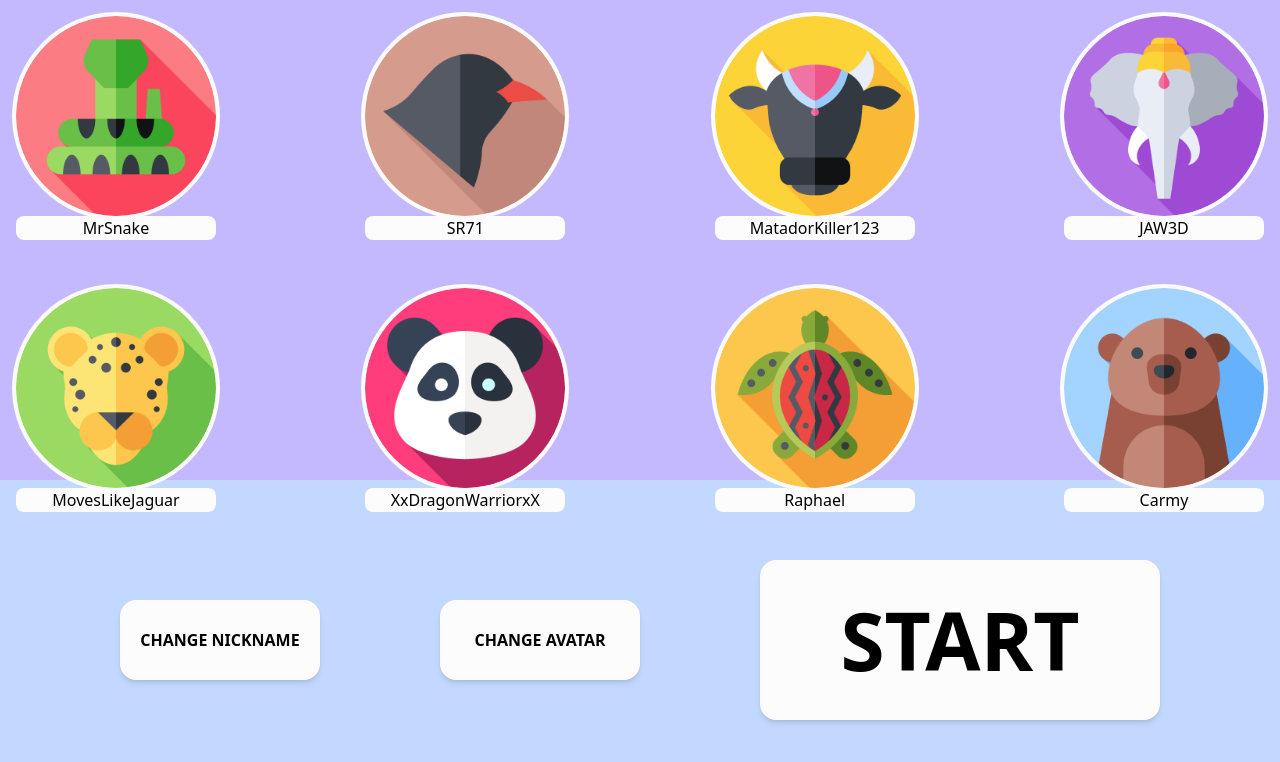
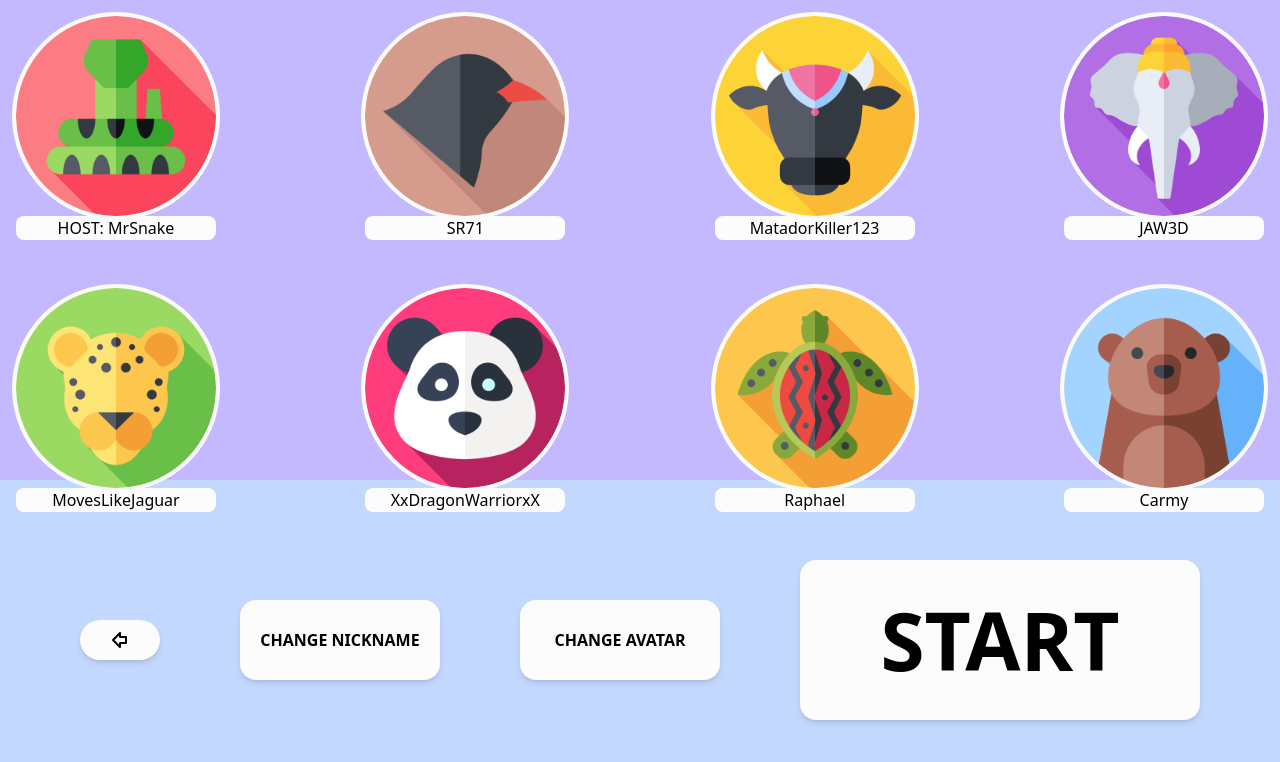
Before and after one commit to Isaiahak/SWE-Project-S25, a React (Vite) app in the folder frontend/swe-s25-project/: page /lobby in a window 1280 px wide. Shown: the top 762 px of the page. Built offline with nearby package versions, Linux system fonts and the light colour scheme; a web font is replaced by a local one.

Commit message:
Added host config and back button to return to the main menu

```diff
--- a/frontend/swe-s25-project/src/components/Player.tsx
+++ b/frontend/swe-s25-project/src/components/Player.tsx
@@ -1,12 +1,14 @@
-export default function Player({ avatar, nickname }) {
-  return (
+export default function Player({ isHost, avatar, nickname }) {
+    const host = isHost ? "HOST: " : "";
+
+    return (
     <div>
       <img
         className="size-50 bg-secondary rounded-full ring-4 shadow-sm hover:cursor-pointer"
         src={avatar}
         alt="player-avatar"
       />
-      <div className="flex justify-center bg-secondary rounded-lg text-black">{nickname}</div>
+      <div className="flex justify-center bg-secondary rounded-lg text-black">{host}{nickname}</div>
     </div>
   );
 }
--- a/frontend/swe-s25-project/src/pages/LobbyPage.tsx
+++ b/frontend/swe-s25-project/src/pages/LobbyPage.tsx
@@ -1,5 +1,9 @@
 import LobbyButton from "../components/LobbyButton";
 import Player from "../components/Player";
+
+import { Link } from "react-router-dom";
+
+import { ArrowBigLeft } from "lucide-react";
 
 export default function LobbyPage() {
   return (
@@ -7,20 +11,26 @@ export default function LobbyPage() {
       {/* Top Section */}
       <div className="p-4 gap-12 h-[60vh] w-full bg-primary flex flex-col">
         <div className="flex justify-between">
-          <Player avatar="/icons/anaconda.png" nickname="MrSnake"/>
-          <Player avatar="/icons/blackbird.png" nickname="SR71"/>
-          <Player avatar="/icons/cow.png" nickname="MatadorKiller123"/>
-          <Player avatar="/icons/ganesha.png" nickname="JAW3D"/>
+          <Player isHost={true} avatar="/icons/anaconda.png" nickname="MrSnake" />
+          <Player isHost={false} avatar="/icons/blackbird.png" nickname="SR71" />
+          <Player isHost={false} avatar="/icons/cow.png" nickname="MatadorKiller123" />
+          <Player isHost={false} avatar="/icons/ganesha.png" nickname="JAW3D" />
         </div>
         <div className="flex justify-between">
-          <Player avatar="/icons/jaguar.png" nickname="MovesLikeJaguar"/>
-          <Player avatar="/icons/panda-bear.png" nickname="XxDragonWarriorxX"/>
-          <Player avatar="/icons/turtle.png" nickname="Raphael"/>
-          <Player avatar="/icons/bear.png" nickname="Carmy"/>
+          <Player isHost={false} avatar="/icons/jaguar.png" nickname="MovesLikeJaguar" />
+          <Player isHost={false} avatar="/icons/panda-bear.png" nickname="XxDragonWarriorxX" />
+          <Player isHost={false} avatar="/icons/turtle.png" nickname="Raphael" />
+          <Player isHost={false} avatar="/icons/bear.png" nickname="Carmy" />
         </div>
       </div>
       {/* Bottom Section */}
       <div className="h-[40vh] w-full bg-tertiary flex justify-evenly items-center">
+        <Link
+          to="/"
+          className="bg-secondary w-20 h-10 text-black rounded-full flex justify-center items-center shadow-md hover:shadow-lg hover:shadow-indigo-400 transition-transform delay-50 duration-200 ease-in-out hover:scale-105"
+        >
+          <ArrowBigLeft strokeWidth={2}/>
+        </Link>
         <LobbyButton
           label="CHANGE NICKNAME"
           height="h-20"
```
